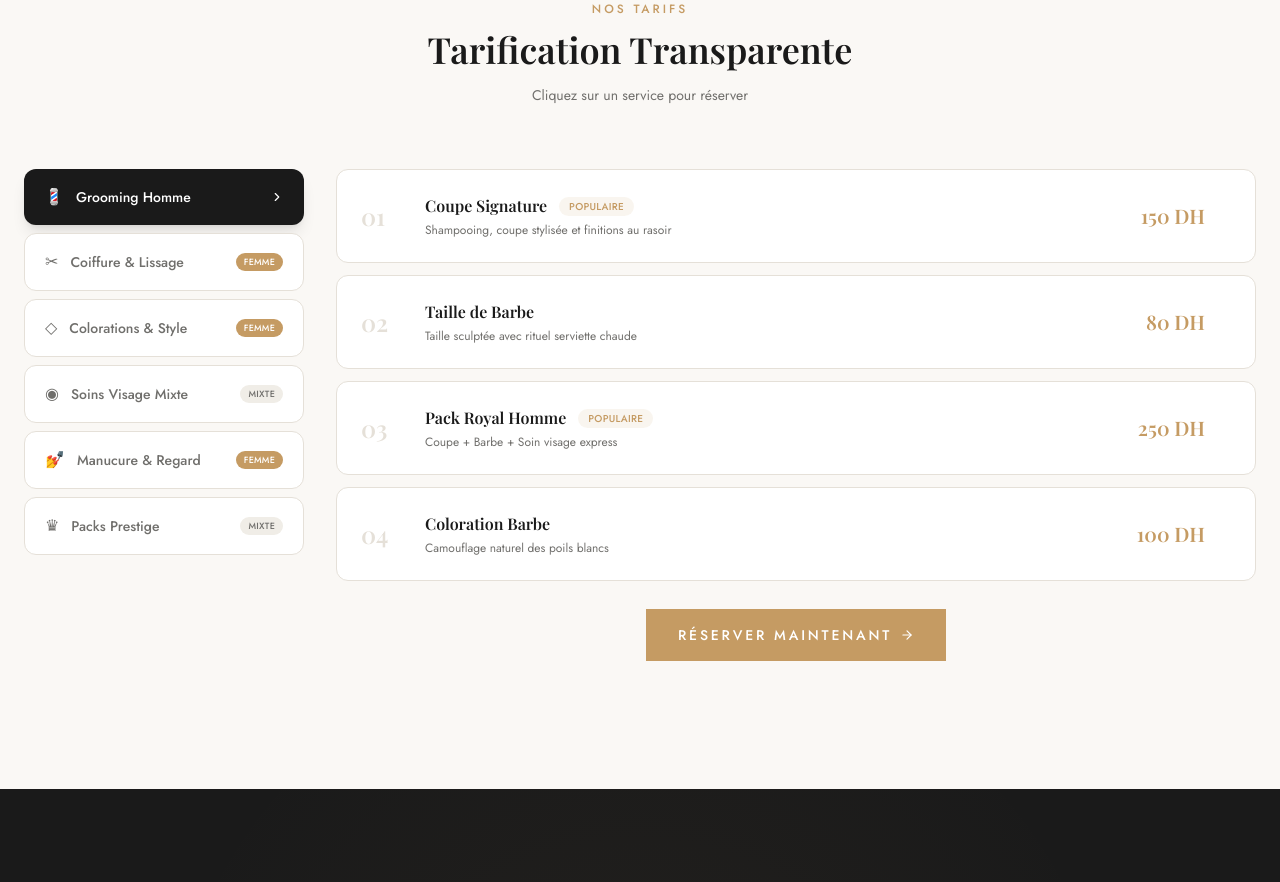
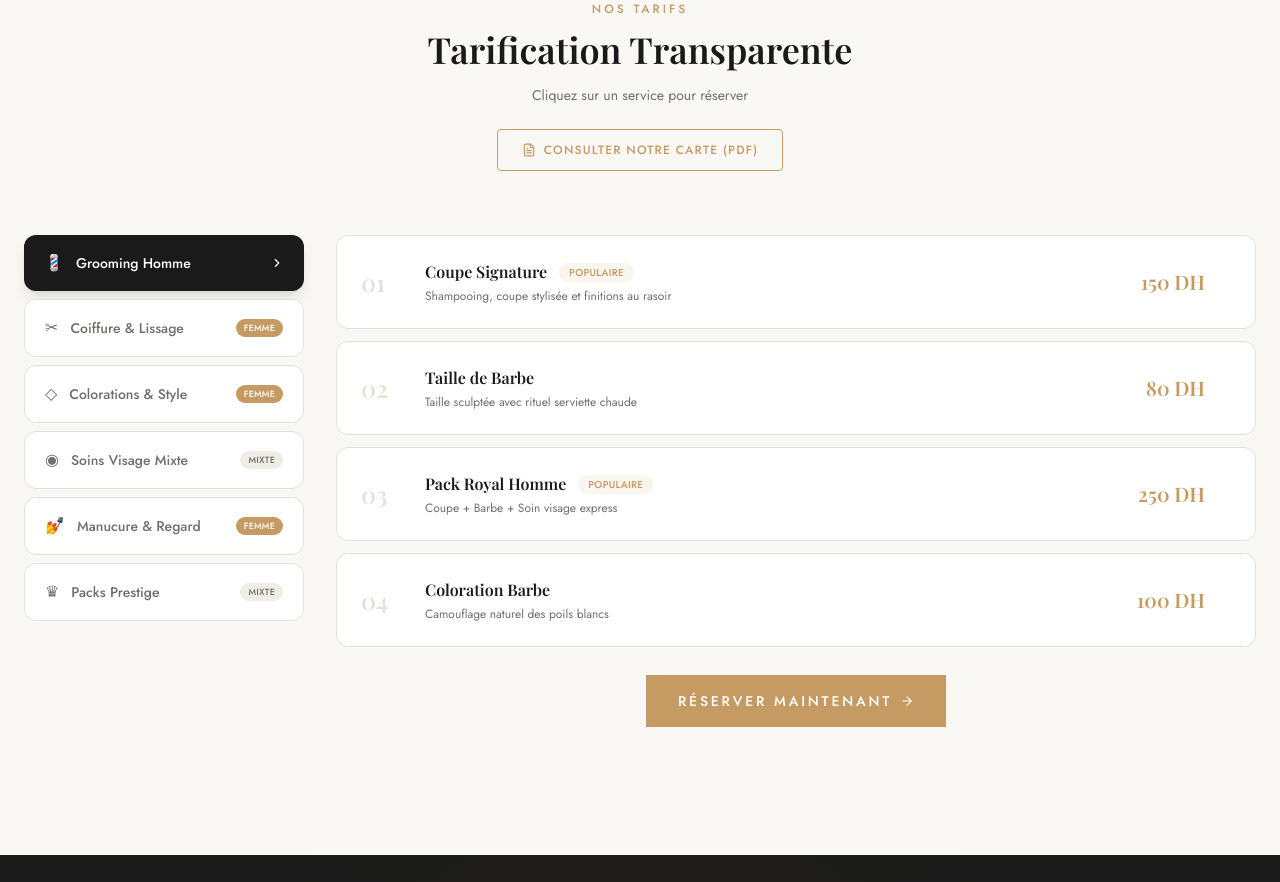
Before and after one commit to Amine788/flouritta, a React (Vite) app: page / in a window 1280 px wide. Shown: the part 4880-5762 px from the top of the page. Built offline with nearby package versions, Linux system fonts and the light colour scheme; a web font is replaced by a local one.

Commit message:
feat: added PDF carte to public and Pricing section

```diff
--- a/src/app/App.tsx
+++ b/src/app/App.tsx
@@ -16,6 +16,7 @@ import {
   ChevronRight,
   Zap,
   Instagram,
+  FileText,
 } from "lucide-react";
 
 // ─── Data ──────────────────────────────────────────────────────────────────
@@ -585,7 +586,16 @@ function Pricing() {
           <h2 className="font-playfair text-3xl md:text-4xl font-semibold text-[#1A1A1A] mb-4">
             Tarification Transparente
           </h2>
-          <p className="font-jost text-[#706F6C] text-sm">Cliquez sur un service pour réserver</p>
+          <p className="font-jost text-[#706F6C] text-sm mb-6">Cliquez sur un service pour réserver</p>
+          <a
+            href="/carte.pdf"
+            target="_blank"
+            rel="noopener noreferrer"
+            className="inline-flex items-center gap-2 px-6 py-3 border border-[#C59B63] text-[#C59B63] hover:bg-[#C59B63] hover:text-white font-jost text-xs font-medium tracking-widest uppercase rounded transition-colors"
+          >
+            <FileText size={14} />
+            Consulter notre carte (PDF)
+          </a>
         </div>
 
         <div className="grid lg:grid-cols-[280px_1fr] gap-8">
```
Also changed, not shown: 2 other files (tests, documents, lock files or other folders).
